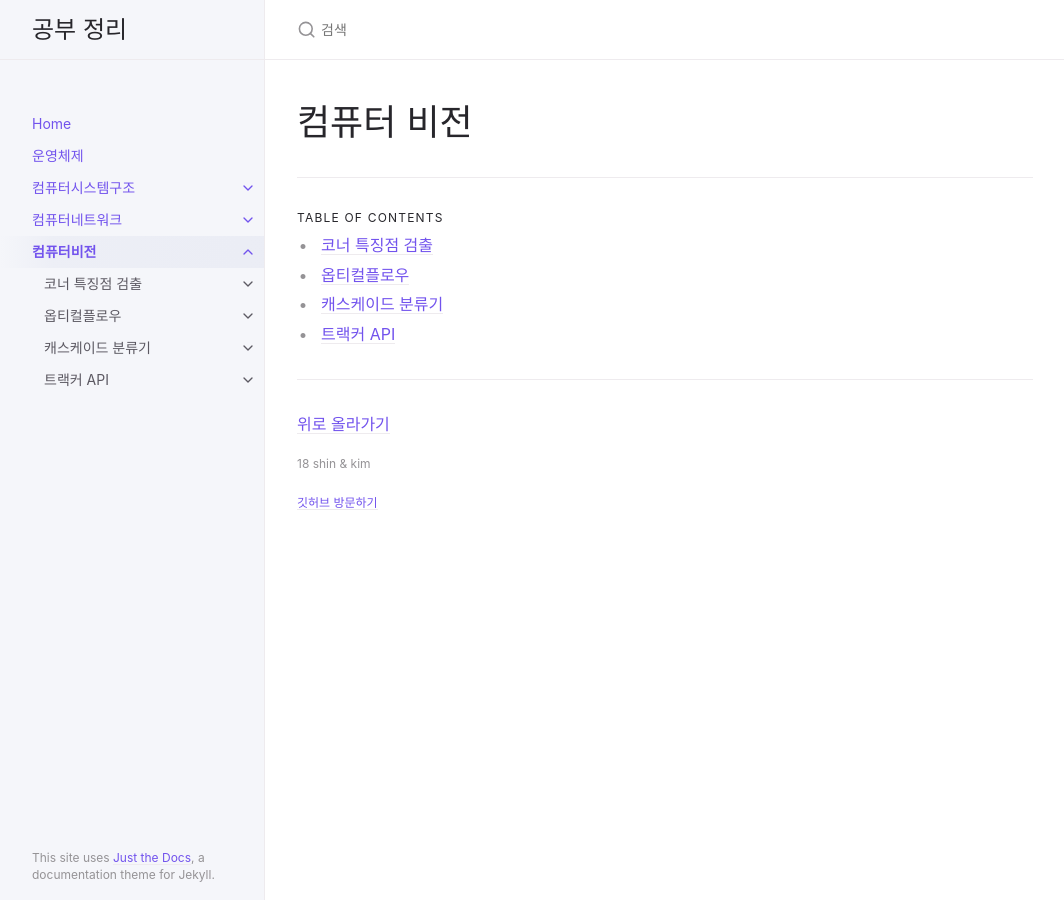
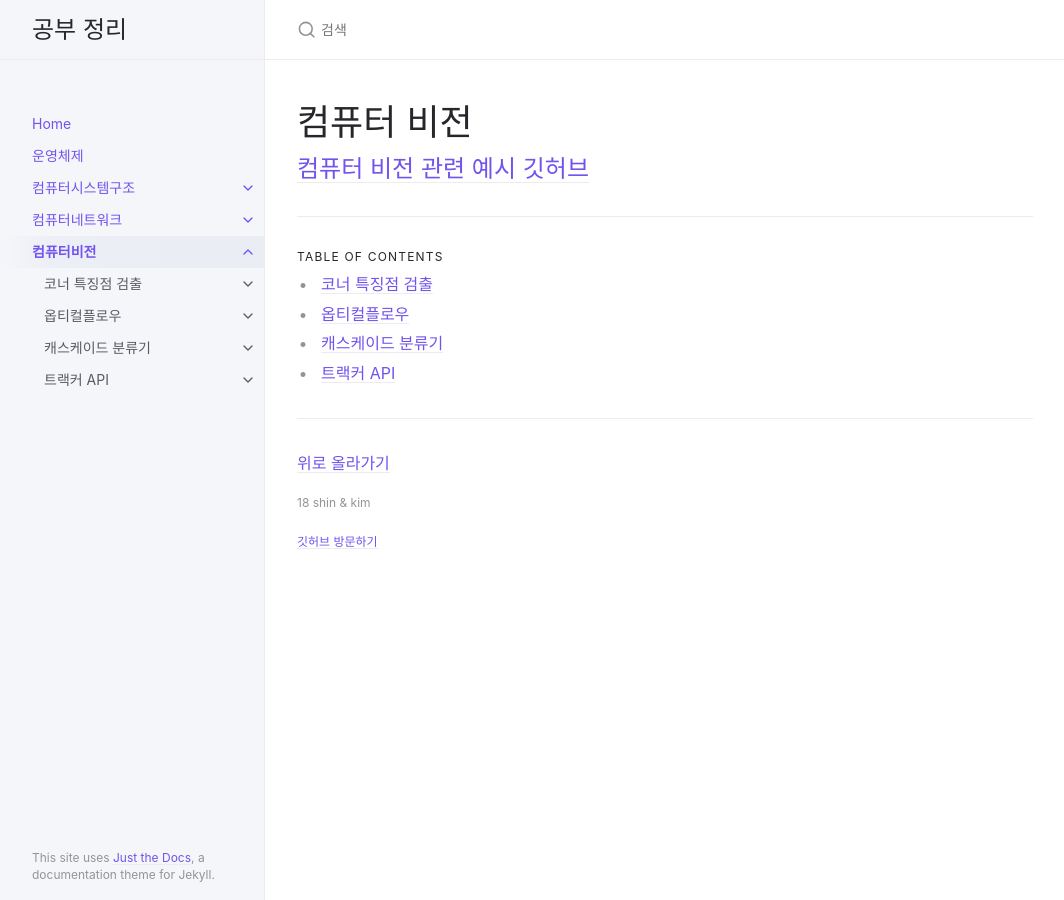
Before and after one commit to banatic/banatic.github.io, a Jekyll site: the page built from docs/computer_vision.md, in a window 1280 px wide. Shown: the whole page, without its empty margins (107-1171 px from the left). Built offline with Jekyll 4.4.1, drawn with Linux system fonts in a browser that asks for light colours.

Commit message:
add github link of computer vision examples

```diff
--- a/docs/computer_vision.md
+++ b/docs/computer_vision.md
@@ -10,3 +10,5 @@ has_children: true
 {: .no_toc}
 
 {: .fs-6 .fw-300}
+
+[컴퓨터 비전 관련 예시 깃허브](https://github.com/camelcaramel/airtrackpad)
```
